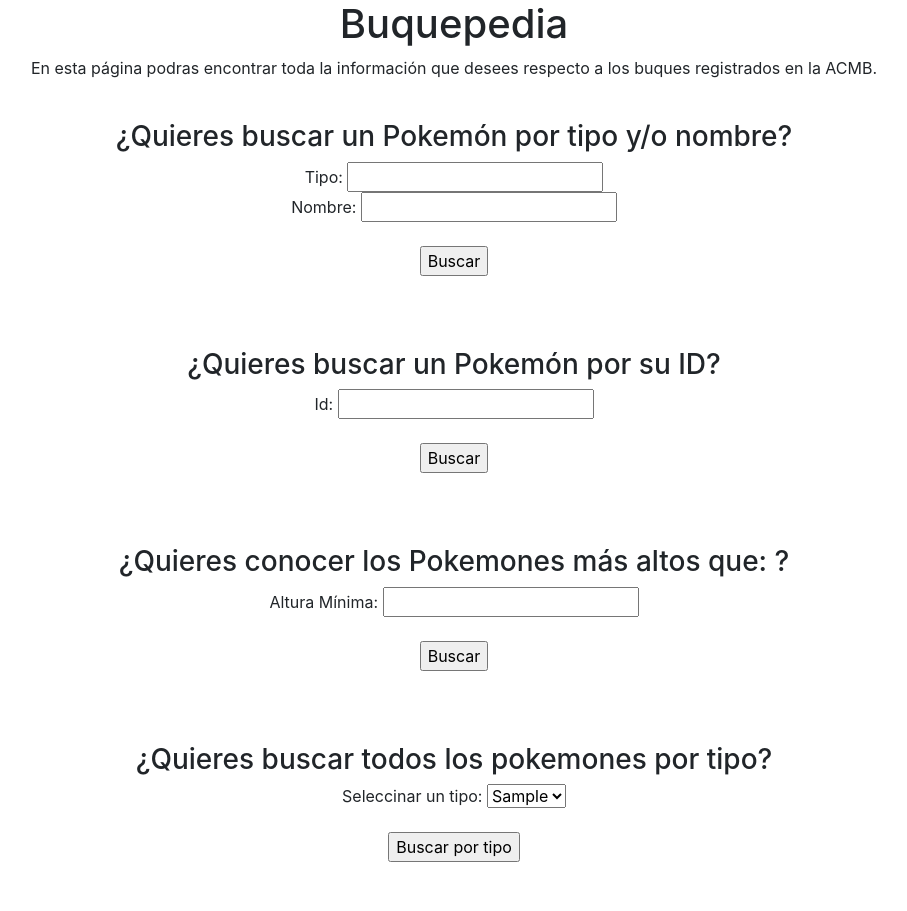
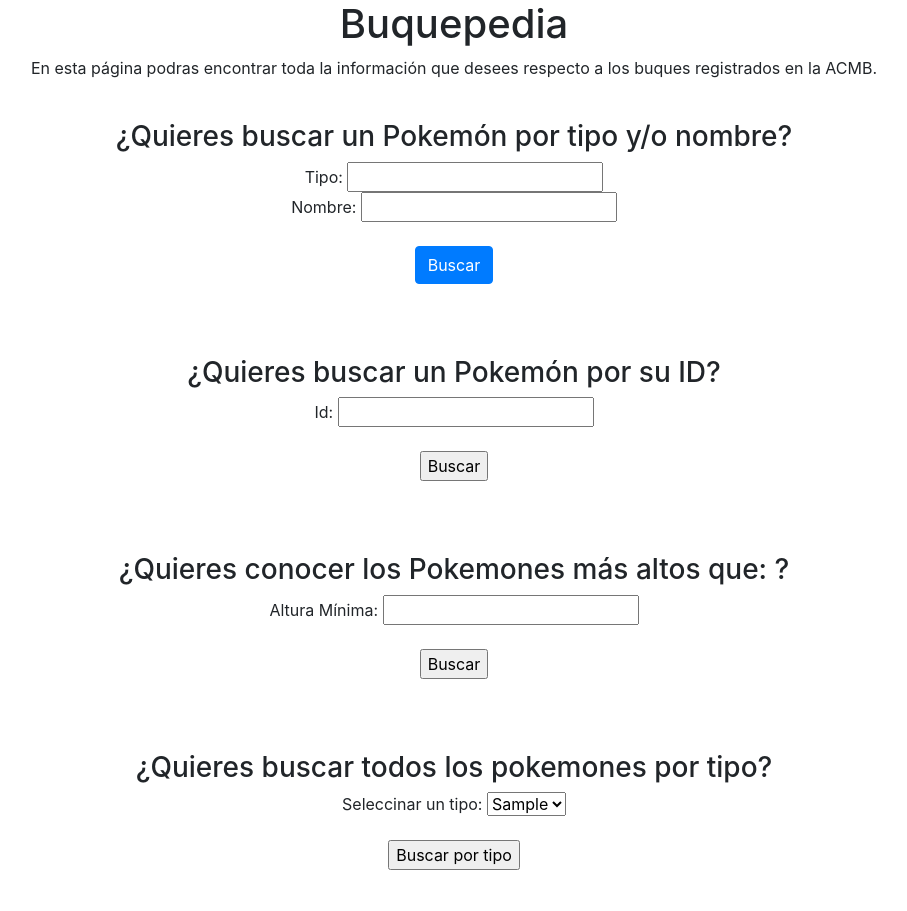
Before and after one commit to macavarelau/Proyecto_BBDD, a PHP site: page / in a window 1280 px wide. Shown: the top 911 px of the page, without its empty margins (186-1093 px from the left). Before the commit the page ends 862 px from the top, so only its background shows below. Run offline with PHP 8.4, Linux system fonts and the light colour scheme; tables that the repository leaves empty or names only in its code hold one stand-in row (values such as "Sample post"); some libraries are stand-ins or nearby versions.

Commit message:
intento de poner bootstrap

```diff
--- a/Sites/index.php
+++ b/Sites/index.php
@@ -15,7 +15,9 @@
     Nombre:
     <input type="text" name="nombre_naviera">
     <br/><br/>
-    <input type="submit" value="Buscar">
+    <!--input type="submit" value="Buscar"-->
+    <button type="submit" class="btn btn-primary">Buscar</button>
+
   </form>
 
   <br>
```
